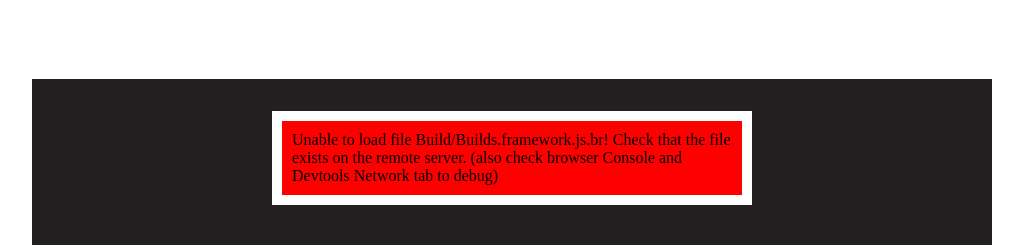
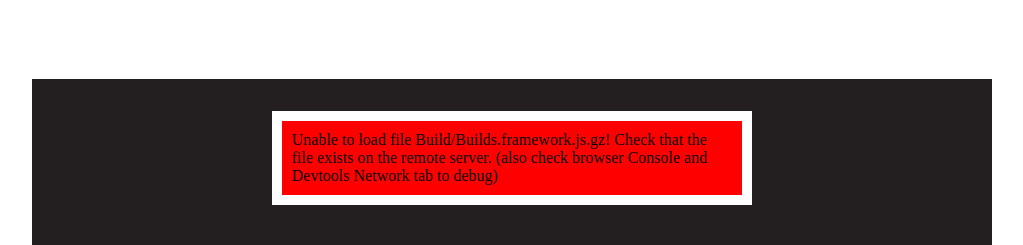
Before and after one commit to moewo/get-to-the-chest-build, a plain HTML site: page index.html in a window 1280 px wide. Shown: the top 245 px of the page, without its empty margins (128-1151 px from the left). Drawn offline with Linux system fonts and the light colour scheme; no server answers.

Commit message:
fixed compression error

```diff
--- a/index.html
+++ b/index.html
@@ -58,9 +58,9 @@
       var buildUrl = "Build";
       var loaderUrl = buildUrl + "/Builds.loader.js";
       var config = {
-        dataUrl: buildUrl + "/Builds.data.br",
-        frameworkUrl: buildUrl + "/Builds.framework.js.br",
-        codeUrl: buildUrl + "/Builds.wasm.br",
+        dataUrl: buildUrl + "/Builds.data.gz",
+        frameworkUrl: buildUrl + "/Builds.framework.js.gz",
+        codeUrl: buildUrl + "/Builds.wasm.gz",
         streamingAssetsUrl: "StreamingAssets",
         companyName: "DefaultCompany",
         productName: "midterm",
```
Also changed, not shown: 5 other files.
